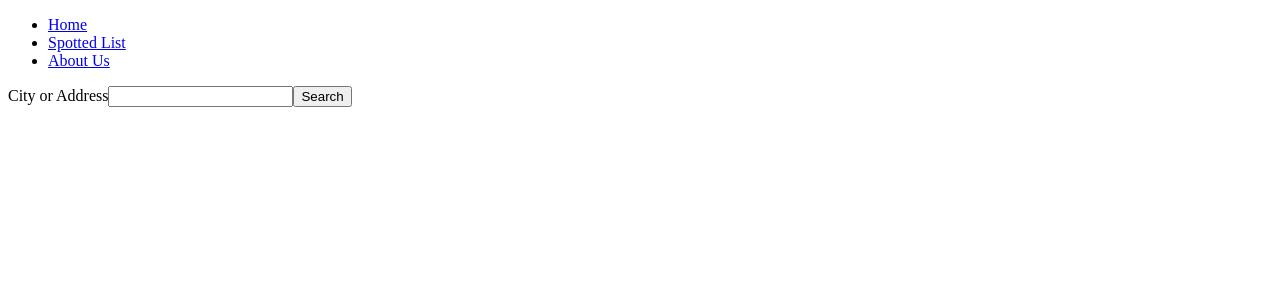
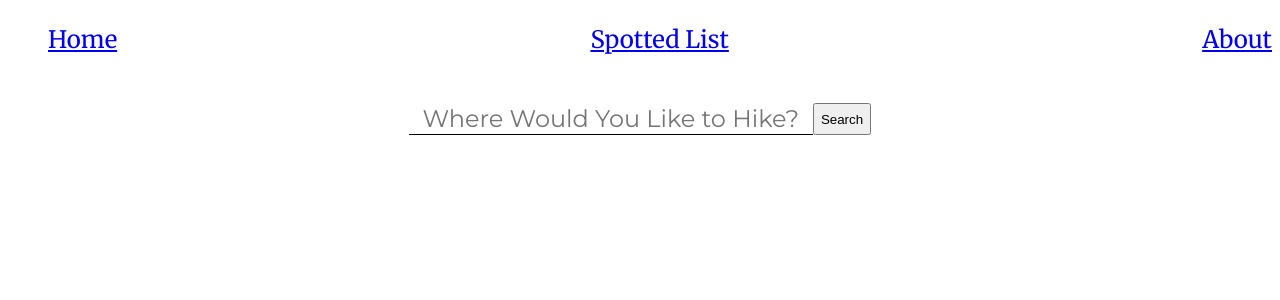
Before and after one commit to julie-bird/final-project, an Angular app: page /home in a window 1280 px wide. Shown: the top 300 px of the page. Built offline with nearby package versions, Linux system fonts and the light colour scheme.

Commit message:
some hide stuff works

```diff
--- /dev/null
+++ b/src/app/about/about.component.html
@@ -0,0 +1 @@
+<p>about works!</p>
--- /dev/null
+++ b/src/app/about/about.component.ts
@@ -0,0 +1,15 @@
+import { Component, OnInit } from '@angular/core';
+
+@Component({
+  selector: 'app-about',
+  templateUrl: './about.component.html',
+  styleUrls: ['./about.component.css']
+})
+export class AboutComponent implements OnInit {
+
+  constructor() { }
+
+  ngOnInit(): void {
+  }
+
+}
--- a/src/app/app-routing.module.ts
+++ b/src/app/app-routing.module.ts
@@ -2,11 +2,13 @@ import { NgModule } from '@angular/core';
 import { Routes, RouterModule } from '@angular/router';
 import { MainComponent } from './main/main.component';
 import { SpottedComponent } from './spotted/spotted.component';
+import { AboutComponent } from './about/about.component';
 
 
 const routes: Routes = [
   { path: "home", component: MainComponent },
   { path: "spotted", component: SpottedComponent },
+  { path: "about", component: AboutComponent },
   { path: "", redirectTo: "/home", pathMatch: "full" },
   { path: "**", redirectTo: "/home", pathMatch: "full" }
 ];
--- a/src/app/app.module.ts
+++ b/src/app/app.module.ts
@@ -7,6 +7,7 @@ import { HeaderComponent } from './header/header.component';
 import { MainComponent } from './main/main.component';
 import { FormsModule } from '@angular/forms';
 import { SpottedComponent } from './spotted/spotted.component';
+import { AboutComponent } from './about/about.component';
 
 
 @NgModule({
@@ -14,7 +15,8 @@ import { SpottedComponent } from './spotted/spotted.component';
     AppComponent,
     HeaderComponent,
     MainComponent,
-    SpottedComponent
+    SpottedComponent,
+    AboutComponent
   ],
   imports: [
     BrowserModule,
--- a/src/app/header/header.component.css
+++ b/src/app/header/header.component.css
@@ -0,0 +1,6 @@
+.nav-list {
+  display: flex;
+  justify-content: space-between;
+  font-size: 1.5rem;
+  list-style: none;
+}
--- a/src/app/header/header.component.html
+++ b/src/app/header/header.component.html
@@ -1,8 +1,7 @@
 <nav>
-    <ul>
-        <li><a routerLink="/home">Home</a></li>
-        <li><a routerLink="/spotted">Spotted List</a></li>
-        <li><a routerLink="/aboutus">About Us</a></li>
-
-    </ul>
+  <ul class="nav-list">
+    <li><a routerLink="/home">Home</a></li>
+    <li><a routerLink="/spotted">Spotted List</a></li>
+    <li><a routerLink="/about">About</a></li>
+  </ul>
 </nav>
--- a/src/app/main/main.component.css
+++ b/src/app/main/main.component.css
@@ -1,3 +1,57 @@
-.bird{
-    width: 50px;
+.bird {
+  width: 50px;
 }
+
+.search-container {
+  height: 10vh;
+  display: flex;
+  align-items: center;
+  justify-content: center;
+}
+
+.main-search {
+  font-size: 2rem;
+  display: flex;
+}
+
+.main-search-input {
+  border: none;
+  border-bottom: solid 1px black;
+  width: 400px;
+  text-align: center;
+  font-size: 1.5rem;
+  font-family: 'Montserrat', sans-serif;
+}
+
+.trail-stats {
+  display: none;
+}
+
+.statsShown {
+  display: flex;
+  flex-direction: column;
+  align-items: center;
+}
+
+.hideButton {
+  display: none;
+}
+
+
+.bird-info {
+  display: none;
+}
+
+.birdStats {
+  display: flex;
+  flex-direction: column;
+  align-items: center;
+}
+
+.hideBirdButton {
+  display: none;
+}
+
+.BirdButton {
+  display: flex;
+}
--- a/src/app/main/main.component.html
+++ b/src/app/main/main.component.html
@@ -1,13 +1,16 @@
 <div>
-  <form #searchFormAddress="ngForm" (ngSubmit)=(getLocationAddress(searchFormAddress))>
-    <label for="address">City or Address</label>
-    <input type="text" id="address" name="address" ngModel>
+  <div class="search-container">
+    <form class="main-search" #searchFormAddress="ngForm" (ngSubmit)=(getLocationAddress(searchFormAddress))>
+      <label for="address"></label>
+      <input class="main-search-input" type="text" id="address" name="address"
+        placeholder="Where Would You Like to Hike?" ngModel>
       <button>Search</button>
+    </form>
+  </div>
 
-  </form>
   <ol>
     <li *ngFor="let item of trails; index as i">
-      <p>{{item.name}}</p>
+      <h1>{{item.name}}</h1>
       <p>{{item.location}}</p>
       <p></p>
       <div>
@@ -15,16 +18,24 @@
         <img *ngIf="!item.imgSmall" class="imgs" src="../../assets/bill.jpg" alt="Trail img">
         <p class="specs">Specs.</p>
       </div>
+      <p>Stars:{{item.stars}}</p>
+
+      <div class="trail-stats" [ngClass]="{'statsShown' : item.statsShown}">
         <p>Difficulty:{{item.difficulty}}</p>
-      <p>Stars:{{item.stars}}</p>
         <p>Votes:{{item.starVotes}}</p>
         <p>Summary:{{item.summary}}</p>
         <p>Length:{{item.length}}</p>
         <p>Condition:{{item.conditionDetails}}</p>
         <p>Condition Date:{{item.conditionDate}}</p>
         <p>Condition Status:{{item.conditionStatus}}</p>
-      <ul>
+        <button (click)="hideTrailStats(item)" [ngClass]="{'trailStats' : item.trailStats}"> Hide Details </button>
+      </div>
+      <button class="trail-stats-button" (click)="seeTrailStats(item)" [ngClass]="{'hideButton' : item.button}">
+        Show More Trail Info</button>
+
+      <ul class="bird-info" [ngClass]="{'birdStats' : item.trailBirds.statsShown}">
         <li *ngFor="let bird of item.trailBirds; index as i">
+          <div>
             <p>{{bird?.comName}}</p>
             <img class="bird" src="{{bird?.img1}}">
             <img class="bird" src="{{bird?.img2}}">
@@ -33,8 +44,16 @@
             <audio *ngIf="bird.sound" controls>
               <source src={{bird?.sound}}>
             </audio>
+          </div>
         </li>
       </ul>
+      <button (click)="hideBirdInfo(item.trailBirds)" [ngClass]="{'BirdButton' : item.trailBirds.statsShown}"> Hide
+        Details
+      </button>
+      <button class="bird-info-button" (click)="seeBirdInfo(item.trailBirds)"
+        [ngClass]="{'hideBirdButton' : item.button}">
+        Show More Info </button>
+
       <h2>{{ item.weather?.name }}</h2>
 
       <!-- weather image -->
--- a/src/app/main/main.component.ts
+++ b/src/app/main/main.component.ts
@@ -91,4 +91,37 @@ export class MainComponent implements OnInit {
       }
     };
   }
+
+  seeTrailStats(trail: any) {
+    trail.statsShown = true;
+    trail.statsButtonClicked = true;
+    trail.button = true
+    console.log(trail)
+  }
+
+  hideTrailStats(trail: any) {
+    trail.statsShown = false;
+    trail.statsButtonClicked = false;
+    trail.button = false
+
+  }
+
+  seeBirdInfo(birdArray: any) {
+    birdArray.forEach((bird) => {
+      bird.statsShown = true;
+      bird.statsButtonClicked = true;
+      bird.button = true
+      console.log(bird)
+    })
+  }
+
+  hideBirdInfo(birdArray: any) {
+    birdArray.forEach((bird) => {
+      bird.statsShown = false;
+      bird.statsButtonClicked = false;
+      bird.button = false
+      console.log(bird)
+    })
+  }
+
 }
--- a/src/index.html
+++ b/src/index.html
@@ -1,13 +1,18 @@
 <!doctype html>
 <html lang="en">
+
 <head>
   <meta charset="utf-8">
   <title>FinalProject</title>
   <base href="/">
   <meta name="viewport" content="width=device-width, initial-scale=1">
   <link rel="icon" type="image/x-icon" href="favicon.ico">
+  <link href="https://fonts.googleapis.com/css2?family=Montserrat&display=swap" rel="stylesheet">
+  <link href="https://fonts.googleapis.com/css2?family=Merriweather&display=swap" rel="stylesheet">
 </head>
+
 <body>
   <app-root></app-root>
 </body>
+
 </html>
--- a/src/styles.css
+++ b/src/styles.css
@@ -1 +1,11 @@
 /* You can add global styles to this file, and also import other style files */
+h1,
+h2,
+h3,
+h4 {
+  font-family: 'Montserrat', sans-serif;
+}
+
+body {
+  font-family: 'Merriweather', serif;
+}
```
Also changed, not shown: src/app/about/about.component.css (added), 1 other file (tests, documents, lock files or other folders). Lines whose indentation alone changed are shown as unchanged.
